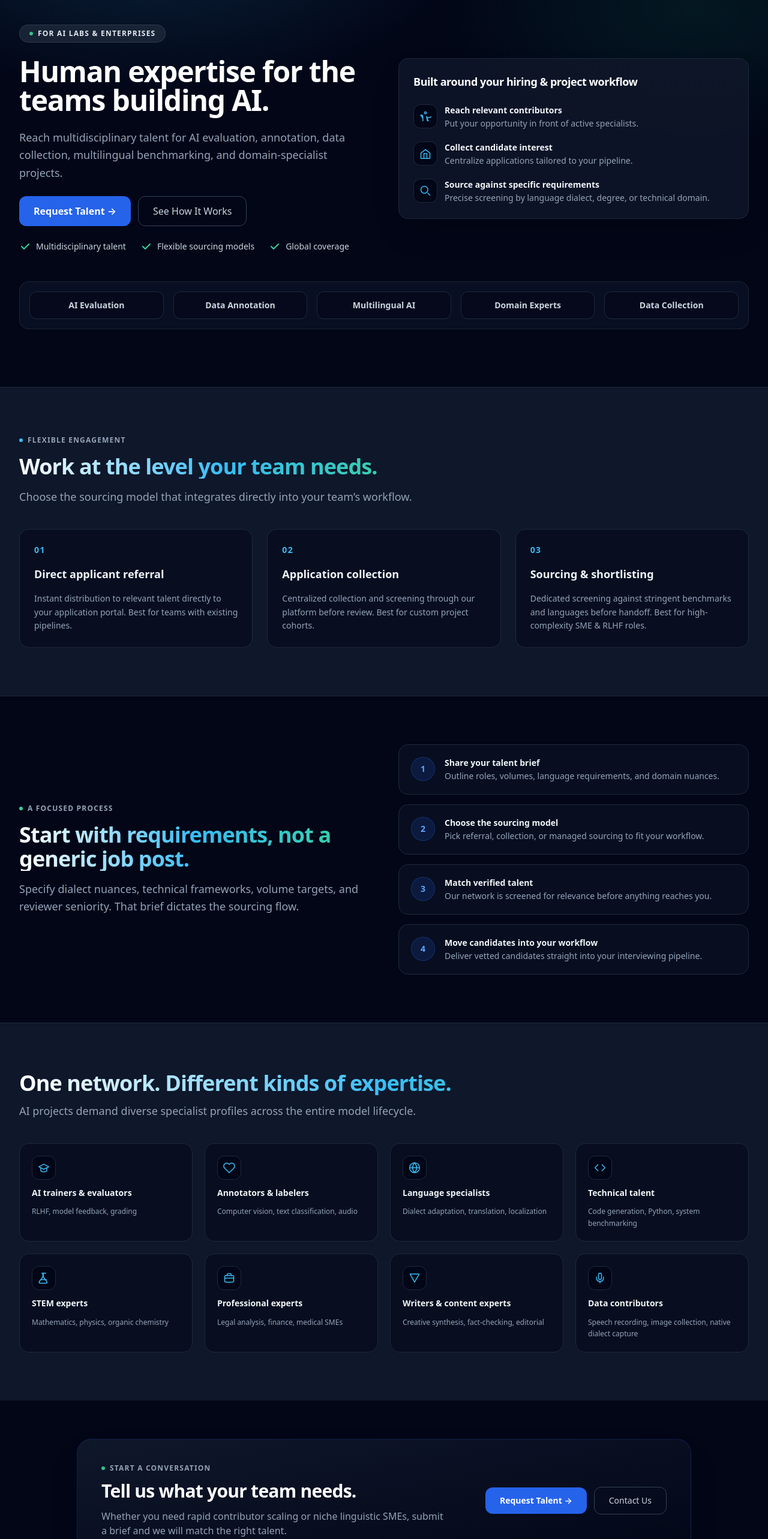
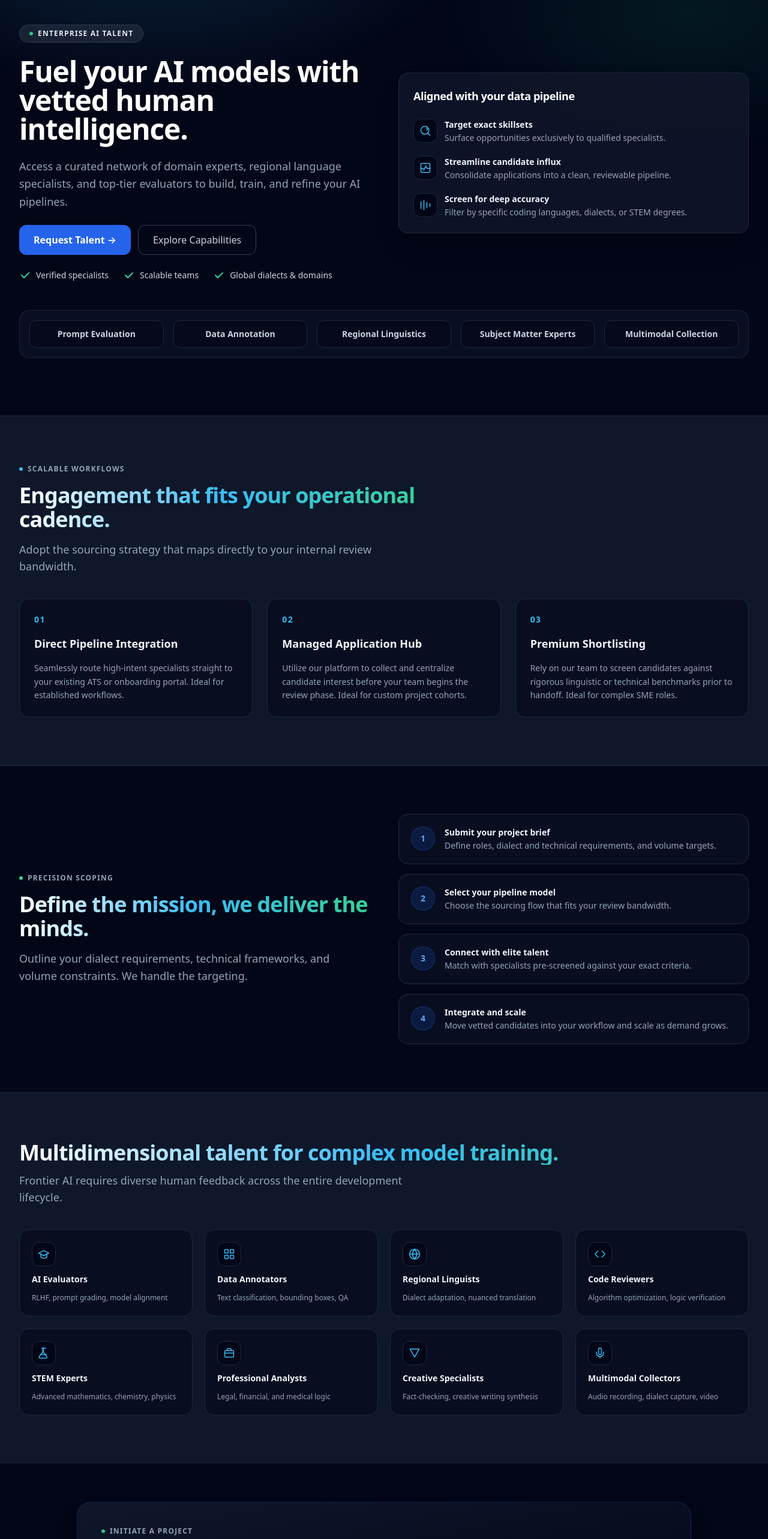
Before and after one commit to abdelhadiChenini/ai-job-board-git, a Next.js app: page /for-companies in a window 1280 px wide. Shown: the part 160-2726 px from the top of the page at 60% size. Built offline with nearby package versions, Linux system fonts and the light colour scheme; no server answers; the database is empty.

Commit message:
Rework For Companies page with original enterprise copy

```diff
--- a/app/for-companies/page.tsx
+++ b/app/for-companies/page.tsx
@@ -3,7 +3,7 @@ import type { Metadata } from "next";
 export const metadata: Metadata = {
   title: "For Companies",
   description:
-    "Reach multidisciplinary talent for AI evaluation, annotation, data collection, multilingual benchmarking, and domain-specialist projects.",
+    "Access a curated network of domain experts, regional language specialists, and top-tier evaluators to build, train, and refine your AI pipelines.",
 };
 
 function CheckIcon() {
@@ -25,8 +25,8 @@ function CheckIcon() {
 
 const mockupItems = [
   {
-    title: "Reach relevant contributors",
-    description: "Put your opportunity in front of active specialists.",
+    title: "Target exact skillsets",
+    description: "Surface opportunities exclusively to qualified specialists.",
     icon: (
       <svg
         viewBox="0 0 24 24"
@@ -38,13 +38,16 @@ const mockupItems = [
         aria-hidden="true"
         className="h-5 w-5 shrink-0 text-accent"
       >
-        <path d="M14 5a2 2 0 1 1-4 0 2 2 0 0 1 4 0ZM16 21l-1.5-7.5L18 15l6-2M7 21v-6l-2-1 1.5-4L4 9M14 12l1.5 4.5L18 21M4 9l-1.5 1.5L7 13" />
+        <circle cx="11" cy="11" r="8" />
+        <path d="m21 21-4.3-4.3" />
+        <path d="M15 11s1-1 1-2.5S14.5 6.5 14.5 6.5" />
       </svg>
     ),
   },
   {
-    title: "Collect candidate interest",
-    description: "Centralize applications tailored to your pipeline.",
+    title: "Streamline candidate influx",
+    description:
+      "Consolidate applications into a clean, reviewable pipeline.",
     icon: (
       <svg
         viewBox="0 0 24 24"
@@ -56,15 +59,15 @@ const mockupItems = [
         aria-hidden="true"
         className="h-5 w-5 shrink-0 text-accent"
       >
-        <path d="M3 11l9-7 9 7v10a1 1 0 0 1-1 1H4a1 1 0 0 1-1-1Z" />
-        <path d="M9 22V12h6v10" />
+        <path d="M3 13h4l2 3 4-8 2 5h6" />
+        <path d="M3 5v14a2 2 0 0 0 2 2h14a2 2 0 0 0 2-2V5a2 2 0 0 0-2-2H5a2 2 0 0 0-2 2Z" />
       </svg>
     ),
   },
   {
-    title: "Source against specific requirements",
+    title: "Screen for deep accuracy",
     description:
-      "Precise screening by language dialect, degree, or technical domain.",
+      "Filter by specific coding languages, dialects, or STEM degrees.",
     icon: (
       <svg
         viewBox="0 0 24 24"
@@ -76,69 +79,68 @@ const mockupItems = [
         aria-hidden="true"
         className="h-5 w-5 shrink-0 text-accent"
       >
-        <circle cx="10" cy="10" r="7" />
-        <path d="m21 21-4.3-4.3" />
+        <path d="M9 3v18M3 5v14M15 7v10M21 9v6" />
       </svg>
     ),
   },
 ];
 
 const quickCapabilities = [
-  "AI Evaluation",
+  "Prompt Evaluation",
   "Data Annotation",
-  "Multilingual AI",
-  "Domain Experts",
-  "Data Collection",
+  "Regional Linguistics",
+  "Subject Matter Experts",
+  "Multimodal Collection",
 ];
 
 const models = [
   {
     number: "01",
-    title: "Direct applicant referral",
+    title: "Direct Pipeline Integration",
     description:
-      "Instant distribution to relevant talent directly to your application portal. Best for teams with existing pipelines.",
+      "Seamlessly route high-intent specialists straight to your existing ATS or onboarding portal. Ideal for established workflows.",
   },
   {
     number: "02",
-    title: "Application collection",
+    title: "Managed Application Hub",
     description:
-      "Centralized collection and screening through our platform before review. Best for custom project cohorts.",
+      "Utilize our platform to collect and centralize candidate interest before your team begins the review phase. Ideal for custom project cohorts.",
   },
   {
     number: "03",
-    title: "Sourcing & shortlisting",
+    title: "Premium Shortlisting",
     description:
-      "Dedicated screening against stringent benchmarks and languages before handoff. Best for high-complexity SME & RLHF roles.",
+      "Rely on our team to screen candidates against rigorous linguistic or technical benchmarks prior to handoff. Ideal for complex SME roles.",
   },
 ];
 
 const processSteps = [
   {
-    title: "Share your talent brief",
+    title: "Submit your project brief",
     description:
-      "Outline roles, volumes, language requirements, and domain nuances.",
+      "Define roles, dialect and technical requirements, and volume targets.",
   },
   {
-    title: "Choose the sourcing model",
+    title: "Select your pipeline model",
     description:
-      "Pick referral, collection, or managed sourcing to fit your workflow.",
+      "Choose the sourcing flow that fits your review bandwidth.",
   },
   {
-    title: "Match verified talent",
+    title: "Connect with elite talent",
     description:
-      "Our network is screened for relevance before anything reaches you.",
+      "Match with specialists pre-screened against your exact criteria.",
   },
   {
-    title: "Move candidates into your workflow",
+    title: "Integrate and scale",
     description:
-      "Deliver vetted candidates straight into your interviewing pipeline.",
+      "Move vetted candidates into your workflow and scale as demand grows.",
   },
 ];
 
 const coverage = [
   {
-    title: "AI trainers & evaluators",
-    description: "RLHF, model feedback, grading",
+    title: "AI Evaluators",
+    description: "RLHF, prompt grading, model alignment",
     icon: (
       <svg
         viewBox="0 0 24 24"
@@ -156,8 +158,8 @@ const coverage = [
     ),
   },
   {
-    title: "Annotators & labelers",
-    description: "Computer vision, text classification, audio",
+    title: "Data Annotators",
+    description: "Text classification, bounding boxes, QA",
     icon: (
       <svg
         viewBox="0 0 24 24"
@@ -169,13 +171,16 @@ const coverage = [
         aria-hidden="true"
         className="h-5 w-5"
       >
-        <path d="M20.6 13.4 12 22l-8.6-8.6A5 5 0 1 1 10.6 4l1.4 1.4L13.4 4a5 5 0 1 1 7.2 9.4Z" />
+        <rect x="3" y="3" width="7" height="7" rx="1" />
+        <rect x="14" y="3" width="7" height="7" rx="1" />
+        <rect x="3" y="14" width="7" height="7" rx="1" />
+        <rect x="14" y="14" width="7" height="7" rx="1" />
       </svg>
     ),
   },
   {
-    title: "Language specialists",
-    description: "Dialect adaptation, translation, localization",
+    title: "Regional Linguists",
+    description: "Dialect adaptation, nuanced translation",
     icon: (
       <svg
         viewBox="0 0 24 24"
@@ -193,8 +198,8 @@ const coverage = [
     ),
   },
   {
-    title: "Technical talent",
-    description: "Code generation, Python, system benchmarking",
+    title: "Code Reviewers",
+    description: "Algorithm optimization, logic verification",
     icon: (
       <svg
         viewBox="0 0 24 24"
@@ -211,8 +216,8 @@ const coverage = [
     ),
   },
   {
-    title: "STEM experts",
-    description: "Mathematics, physics, organic chemistry",
+    title: "STEM Experts",
+    description: "Advanced mathematics, chemistry, physics",
     icon: (
       <svg
         viewBox="0 0 24 24"
@@ -229,8 +234,8 @@ const coverage = [
     ),
   },
   {
-    title: "Professional experts",
-    description: "Legal analysis, finance, medical SMEs",
+    title: "Professional Analysts",
+    description: "Legal, financial, and medical logic",
     icon: (
       <svg
         viewBox="0 0 24 24"
@@ -248,8 +253,8 @@ const coverage = [
     ),
   },
   {
-    title: "Writers & content experts",
-    description: "Creative synthesis, fact-checking, editorial",
+    title: "Creative Specialists",
+    description: "Fact-checking, creative writing synthesis",
     icon: (
       <svg
         viewBox="0 0 24 24"
@@ -266,8 +271,8 @@ const coverage = [
     ),
   },
   {
-    title: "Data contributors",
-    description: "Speech recording, image collection, native dialect capture",
+    title: "Multimodal Collectors",
+    description: "Audio recording, dialect capture, video",
     icon: (
       <svg
         viewBox="0 0 24 24"
@@ -305,17 +310,17 @@ export default function ForCompaniesPage() {
                   className="h-1.5 w-1.5 animate-pulse rounded-full bg-emerald-400"
                   aria-hidden="true"
                 />
-                For AI Labs &amp; Enterprises
+                Enterprise AI Talent
               </span>
 
               <h1 className="text-4xl font-bold leading-tight tracking-tight text-white lg:text-5xl">
-                Human expertise for the teams building AI.
+                Fuel your AI models with vetted human intelligence.
               </h1>
 
               <p className="max-w-xl text-lg leading-relaxed text-slate-400">
-                Reach multidisciplinary talent for AI evaluation, annotation,
-                data collection, multilingual benchmarking, and
-                domain-specialist projects.
+                Access a curated network of domain experts, regional language
+                specialists, and top-tier evaluators to build, train, and
+                refine your AI pipelines.
               </p>
 
               <div className="flex flex-col gap-3 sm:flex-row">
@@ -329,29 +334,29 @@ export default function ForCompaniesPage() {
                   href="#process"
                   className="inline-flex items-center justify-center rounded-xl border border-slate-700 px-6 py-3 font-medium text-slate-300 transition-colors hover:bg-slate-800"
                 >
-                  See How It Works
+                  Explore Capabilities
                 </a>
               </div>
 
               <ul className="flex flex-wrap gap-x-6 gap-y-2 text-sm font-medium text-slate-300">
                 <li className="flex items-center gap-2">
                   <CheckIcon />
-                  Multidisciplinary talent
+                  Verified specialists
                 </li>
                 <li className="flex items-center gap-2">
                   <CheckIcon />
-                  Flexible sourcing models
+                  Scalable teams
                 </li>
                 <li className="flex items-center gap-2">
                   <CheckIcon />
-                  Global coverage
+                  Global dialects &amp; domains
                 </li>
               </ul>
             </div>
 
             <div className="rounded-2xl border border-slate-800 bg-slate-900/80 p-6 shadow-2xl">
               <h2 className="text-lg font-bold tracking-tight text-white">
-                Built around your hiring &amp; project workflow
+                Aligned with your data pipeline
               </h2>
               <ul className="mt-6 flex flex-col gap-5">
                 {mockupItems.map((item) => (
@@ -394,14 +399,14 @@ export default function ForCompaniesPage() {
                 className="h-1.5 w-1.5 rounded-full bg-accent"
                 aria-hidden="true"
               />
-              Flexible Engagement
+              Scalable Workflows
             </span>
             <h2 className="max-w-2xl bg-gradient-to-r from-white via-accent to-emerald-400 bg-clip-text text-3xl font-bold tracking-tight text-transparent lg:text-4xl">
-              Work at the level your team needs.
+              Engagement that fits your operational cadence.
             </h2>
             <p className="max-w-2xl text-lg text-slate-400">
-              Choose the sourcing model that integrates directly into your
-              team&rsquo;s workflow.
+              Adopt the sourcing strategy that maps directly to your internal
+              review bandwidth.
             </p>
           </div>
 
@@ -438,14 +443,14 @@ export default function ForCompaniesPage() {
                   className="h-1.5 w-1.5 rounded-full bg-emerald-400"
                   aria-hidden="true"
                 />
-                A Focused Process
+                Precision Scoping
               </span>
               <h2 className="bg-gradient-to-r from-white via-accent to-emerald-400 bg-clip-text text-3xl font-bold tracking-tight text-transparent lg:text-4xl">
-                Start with requirements, not a generic job post.
+                Define the mission, we deliver the minds.
               </h2>
               <p className="max-w-xl text-lg leading-relaxed text-slate-400">
-                Specify dialect nuances, technical frameworks, volume targets,
-                and reviewer seniority. That brief dictates the sourcing flow.
+                Outline your dialect requirements, technical frameworks, and
+                volume constraints. We handle the targeting.
               </p>
             </div>
 
@@ -477,11 +482,11 @@ export default function ForCompaniesPage() {
         <div className="mx-auto max-w-7xl px-4 sm:px-6 lg:px-8">
           <div className="flex flex-col gap-3">
             <h2 className="bg-gradient-to-r from-white via-accent to-emerald-400 bg-clip-text text-3xl font-bold tracking-tight text-transparent lg:text-4xl">
-              One network. Different kinds of expertise.
+              Multidimensional talent for complex model training.
             </h2>
             <p className="max-w-2xl text-lg text-slate-400">
-              AI projects demand diverse specialist profiles across the entire
-              model lifecycle.
+              Frontier AI requires diverse human feedback across the entire
+              development lifecycle.
             </p>
           </div>
 
@@ -514,14 +519,15 @@ export default function ForCompaniesPage() {
                 className="h-1.5 w-1.5 animate-pulse rounded-full bg-emerald-400"
                 aria-hidden="true"
               />
-              Start a Conversation
+              Initiate a Project
             </span>
             <h2 className="text-3xl font-bold tracking-tight text-white">
-              Tell us what your team needs.
+              Ready to scale your human feedback?
             </h2>
             <p className="max-w-xl text-slate-400">
-              Whether you need rapid contributor scaling or niche linguistic
-              SMEs, submit a brief and we will match the right talent.
+              Whether you need high-volume annotation or a handful of niche
+              technical reviewers, outline your needs and we will assemble the
+              team.
             </p>
           </div>
 
@@ -536,7 +542,7 @@ export default function ForCompaniesPage() {
               href="/contact"
               className="inline-flex items-center justify-center rounded-xl border border-slate-700 px-6 py-3 text-sm font-medium text-slate-300 transition-colors hover:bg-slate-800"
             >
-              Contact Us
+              Contact Sales
             </a>
           </div>
         </div>
```
